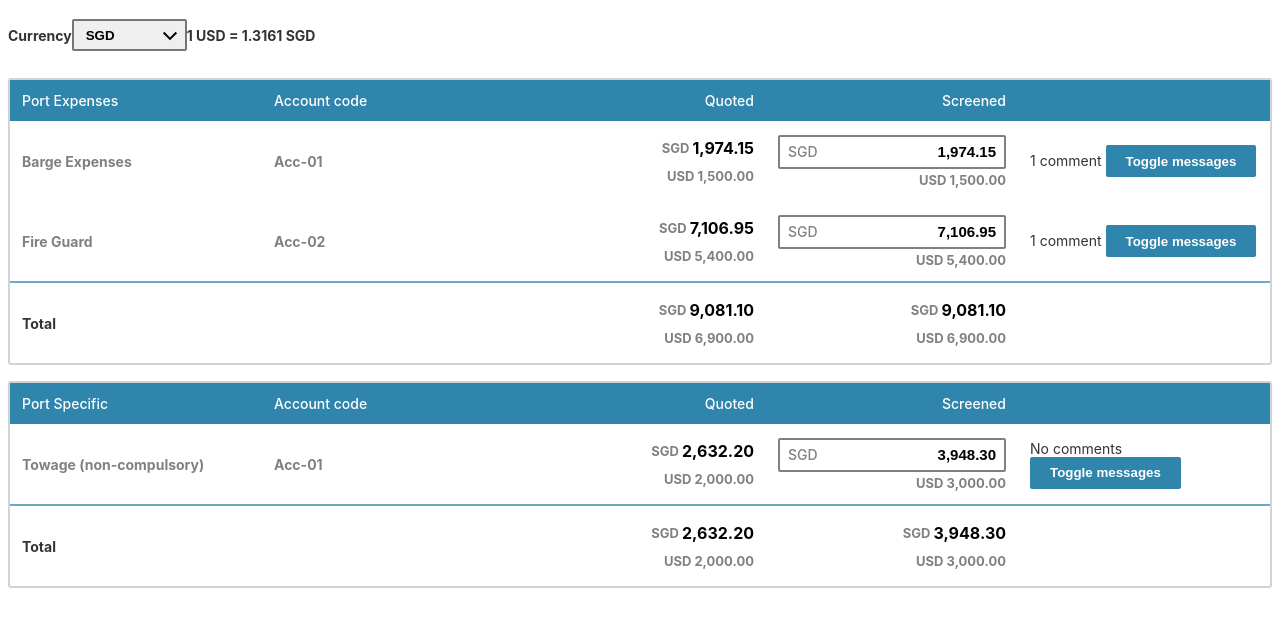
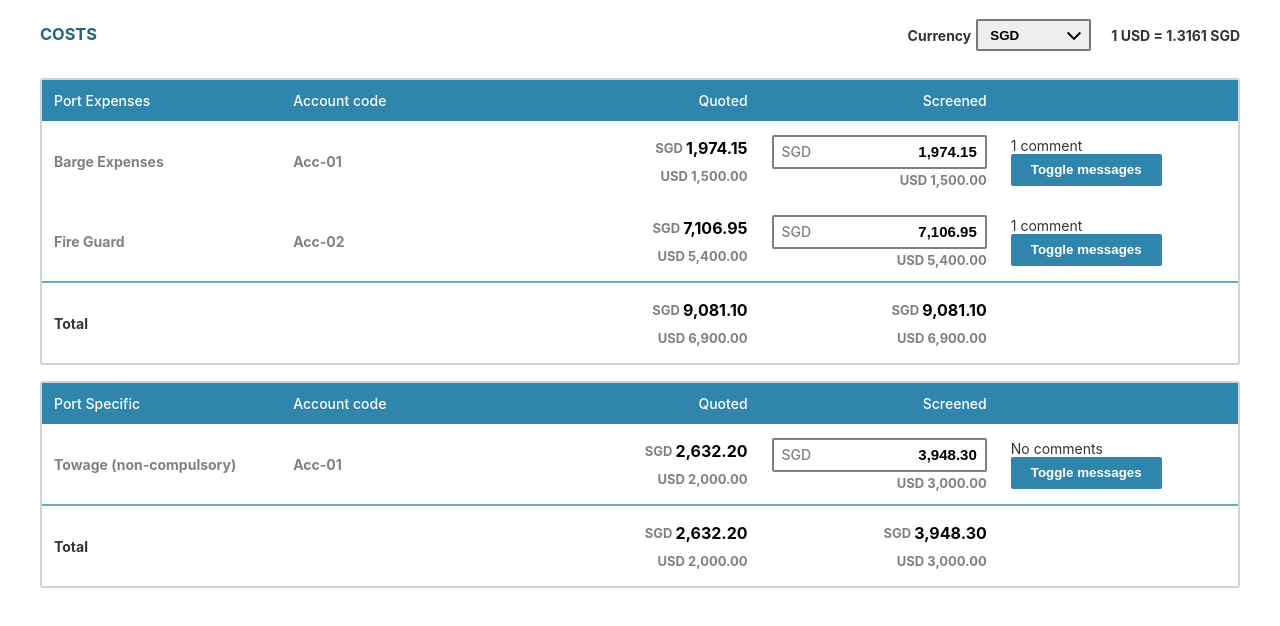
Before and after one commit to HRahimy/barger, an Angular app: page / in a window 1280 px wide. Shown: the top 626 px of the page. Built offline with nearby package versions, Linux system fonts and the light colour scheme.

Commit message:
Apply general layout styling according to design

```diff
--- a/src/app/app.component.css
+++ b/src/app/app.component.css
@@ -19,12 +19,3 @@ h6 {
 p {
   margin: 0;
 }
-
-.content {
-  display: flex;
-  margin: 82px auto 32px;
-  padding: 0 16px;
-  max-width: 960px;
-  flex-direction: column;
-  align-items: center;
-}
--- a/src/app/components/core/core.component.css
+++ b/src/app/components/core/core.component.css
@@ -1,4 +1,18 @@
 .currency-controls {
   display: flex;
   align-items: center;
+  gap: 20px;
 }
+
+.header {
+  display: flex;
+  justify-content: space-between;
+}
+
+h3 {
+  color: #24627c;
+}
+
+.container {
+  margin-inline: 32px;
+}
--- a/src/app/components/core/core.component.html
+++ b/src/app/components/core/core.component.html
@@ -1,3 +1,6 @@
+<div class="container">
+  <div class="header">
+    <h3>COSTS</h3>
     <div class="currency-controls">
       <app-currency-dropdown [options]="currencyOptions"
                              [initialValue]="daCurrency.currency"
@@ -5,6 +8,8 @@
       <app-base-to-current-display [baseCurrency]="baseCurrency"
                                    [selectedCurrency]="daCurrency.currency"></app-base-to-current-display>
     </div>
+  </div>
+
 
   <div>
     <app-cost-table *ngFor="let itemCost of costs" [cost]="itemCost"
@@ -12,3 +17,4 @@
                     [baseCurrency]="baseCurrency.currency"
                     [rateFromBaseToSelectedCurrency]="rateFromBaseToSelectedCurrency"></app-cost-table>
   </div>
+</div>
--- a/src/app/components/currency-dropdown/currency-dropdown.component.css
+++ b/src/app/components/currency-dropdown/currency-dropdown.component.css
@@ -1,4 +1,6 @@
 .dropdown-container {
   display: flex;
   align-items: center;
+  justify-content: space-between;
+  gap: 5px;
 }
--- a/src/styles.css
+++ b/src/styles.css
@@ -77,3 +77,12 @@ button {
 button:disabled {
   opacity: 0.5;
 }
+
+.content {
+  display: flex;
+  margin: 82px auto 32px;
+  padding: 0 16px;
+  max-width: 960px;
+  flex-direction: column;
+  align-items: center;
+}
```
Lines whose indentation alone changed are shown as unchanged.
